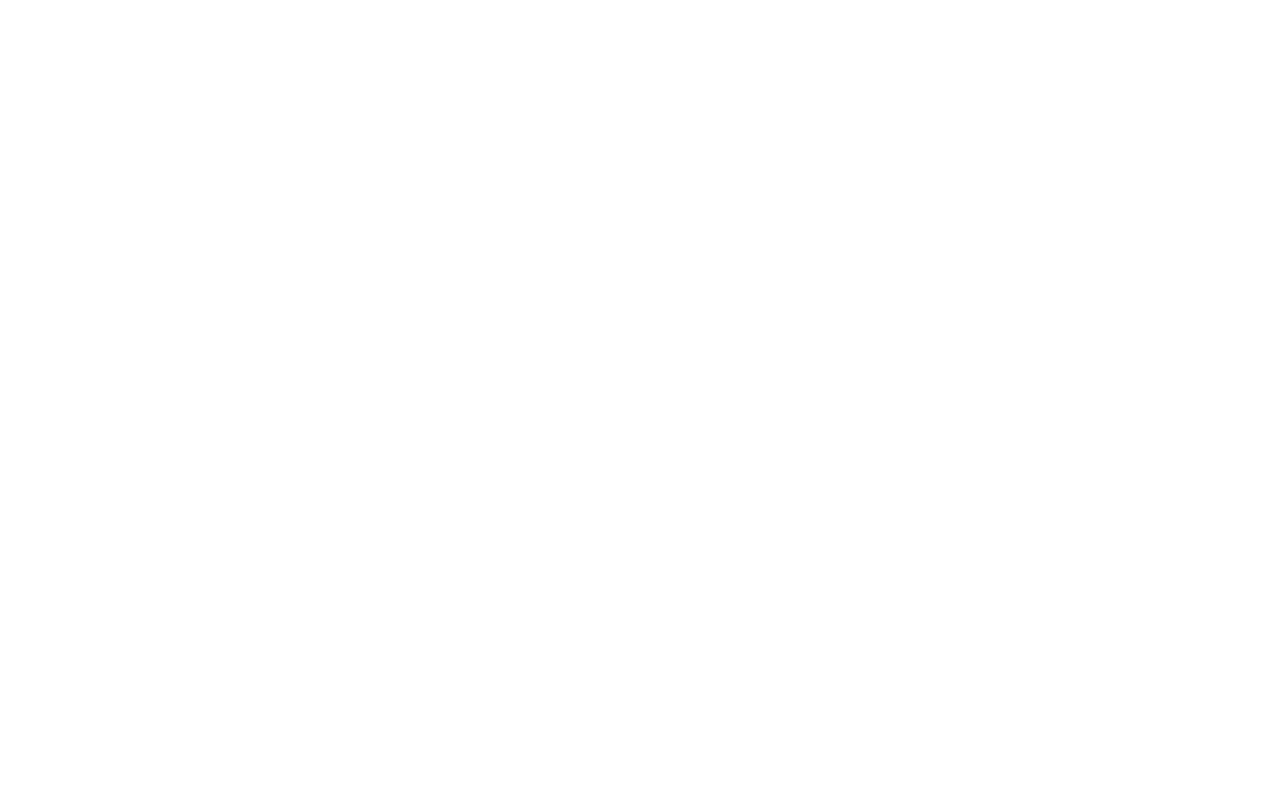
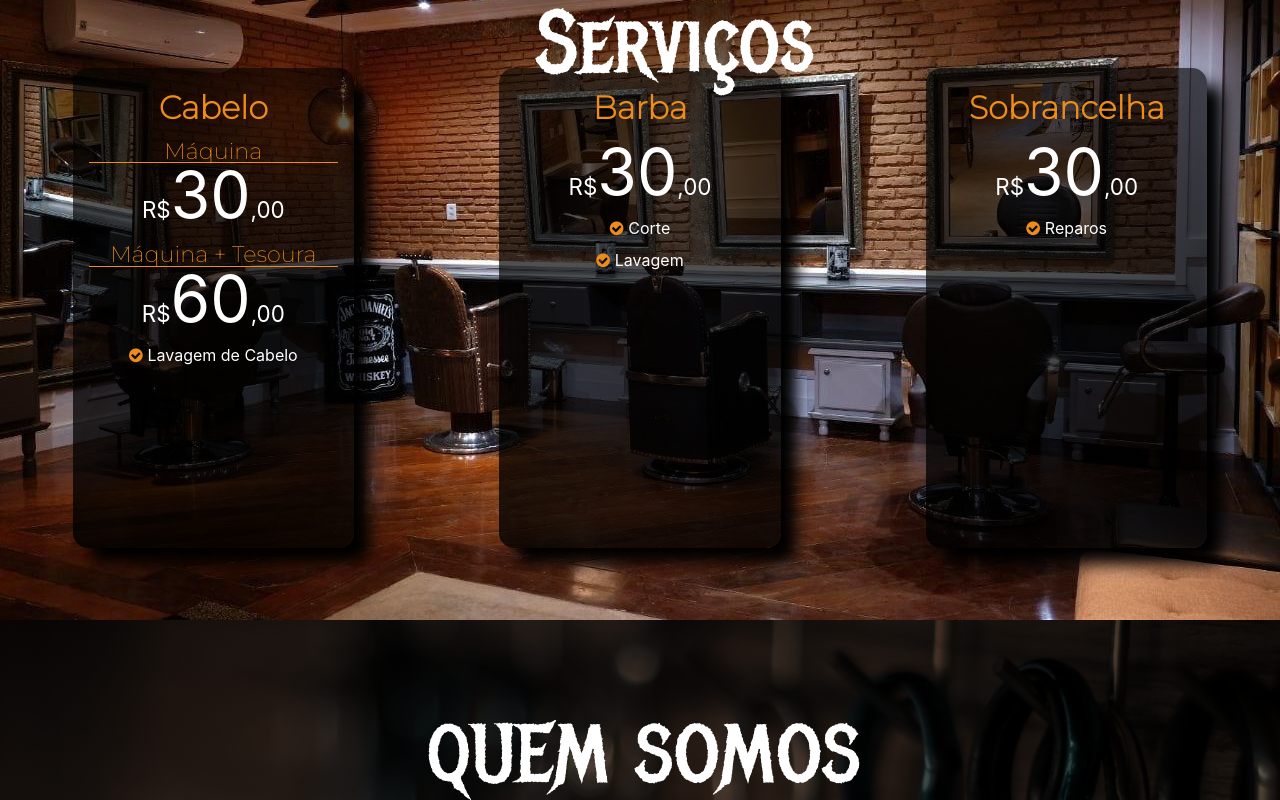
Before and after one commit to Felipediaslc/Barbearia-Strait-Front, a React (Create React App) app: page / in a window 1280 px wide. Shown: the part 980-1780 px from the top of the page. Before the commit the page ends 800 px from the top, so only its background shows below. Built offline with nearby package versions, Linux system fonts and the light colour scheme; a web font is replaced by a local one.

Commit message:
refinamento v.16

```diff
--- a/src/Pages/Homee/Homee.js
+++ b/src/Pages/Homee/Homee.js
@@ -1,9 +1,12 @@
 // import logo from './logo.svg';
 import './Homee.css';
+import '../Servicos/Servicos.css'
+import '../Quem-somos/Quem-somos.css'
 import foto from './imag/logs01.png'
 
 const Homee = () => {
   return (
+    <>
     <section  className='home'   id='home' >
 
     <p className='title-logs' >Seu cabelo e barba molduram  seu rosto,   <br />
@@ -12,6 +15,76 @@
     <p className='sub'>Bora agendar seu horário?</p>
 
 </section>
+<div  className="servicos" id='servicos'>
+        <div className="titulo">Serviços</div>
+    <div className="container">
+    <div className="card">
+        <div className="card-title">
+            <h2>Cabelo</h2>
+            <p id="cabelo-tit">Máquina</p>
+            <p><i>R$</i><span>30</span>,00</p>
+        </div>
+        <div className="card-title" >
+
+         <p id="cabelo-tit">Máquina + Tesoura</p>
+         <p><i >R$</i><span>60</span>,00</p>
+     </div>
+        <div className="card-content" >
+            <ul>
+              <li><i className="fa fa-check-circle"></i>Lavagem de Cabelo</li>
+            </ul>
+
+        </div>
+    </div>
+    <div className="card">
+        <div className="card-title">
+            <h2>Barba</h2>
+            <p><i>R$</i><span>30</span>,00</p>
+        </div>
+        <div className="card-content">
+            <ul>
+                <li><i className="fa fa-check-circle"></i>Corte</li>
+                <li><i className="fa fa-check-circle"></i>Lavagem</li>
+                <li><i ></i></li>
+                <li><i ></i></li>
+                <li><i ></i></li>
+                <li><i></i></li>
+            </ul>
+
+        </div>
+    </div>
+    <div className="card">
+        <div className="card-title">
+            <h2>Sobrancelha</h2>
+            <p ><i >R$</i><span>30</span>,00</p>
+        </div>
+        <div className="card-content">
+            <ul>
+                <li><i className="fa fa-check-circle"></i>Reparos</li>
+                <li><i ></i></li>
+                <li><i ></i></li>
+                <li><i ></i></li>
+                <li><i ></i></li>
+                <li><i ></i></li>
+            </ul>
+
+        </div>
+    </div>
+</div>
+</div>
+<section className='quem-somos' id='quem-somos'>
+    <p  >QUEM SOMOS</p>
+    <pre>Sou Felipe Dias, desenvolvedor Full-Stack Júnior. E esse projeto intgrador, <br />
+         tem o objetivo de dar praticidade ,estreitar a relação entre cliente - empresa  <br />
+          e acesso as informações.  A praticidade de navegar pelas pages, se cadastrar, <br />
+          acessar a page usuário, onde o clinte pode solicitar o seu atendimento e uma listar de<br />
+          agendamento feitos por ele. Esse projeto tem uma otima tecnologia que é React JS,   <br />
+          uma biblioteca JavaScript para criar interfaces de usuárioe e uma boa Api Node JS.<br />
+          A skill usada nesse projeto é o Rect js com seus recursos que seguem o padrão<br />
+          Single Page Applications no Front-End, no Back-End as tecnologias foram Node.js,<br />
+           Express.js, a Orm Prisma, seguindo o padrão MVC (MODEL VIEW CONTROLLER) <br /> </pre>
+    </section>
+    </>
   );
 }
 
--- a/src/Pages/Quem-somos/Quem-somos.css
+++ b/src/Pages/Quem-somos/Quem-somos.css
@@ -1,5 +1,5 @@
 .quem-somos{
-    background: linear-gradient( rgba(0,0, 0, 0.7), rgba(0, 0, 0, 0.2)),url(./imag/pexels-nikolaos-dimou-022.jpg);
+    background: linear-gradient( rgba(0,0, 0, 0.7), rgba(0, 0, 0, 0.6)),url(./imag/pexels-nikolaos-dimou-022.jpg);
     background-size: cover;
     background-repeat: no-repeat;
     width: 100vw;
--- a/src/Pages/Servicos/Servicos.js
+++ b/src/Pages/Servicos/Servicos.js
@@ -2,7 +2,7 @@
 
 function Servicos() {
   return (
-    <div  className="servicos" >
+    <div  className="servicos"  >
         <div className="titulo">Serviços</div>
     <div className="container">
     <div className="card">
--- a/src/Routes.js
+++ b/src/Routes.js
@@ -9,6 +9,7 @@
 import Login from './Pages/Login/Login'
 import Planos from './Pages/Planos/Planos'
 import Agenda from './Pages/Agenda/Agenda'
+
 
 
 
@@ -24,6 +25,7 @@
         <Route  path="/cadastros" element={ <Cadastros /> } />
         <Route  path="/login" element={ <Login /> } />
         <Route  path="/planos" element={ <Planos /> } />
+
       </Routes>
     );
 }
--- a/src/componentes/Menu/Menu.js
+++ b/src/componentes/Menu/Menu.js
@@ -14,8 +14,8 @@
 
               <ul className='menu' role="menu">
                 <li><Link to="/home">Home</Link></li>
+                <li><Link to="/servicos">Serviços</Link></li>
                 <li><Link to="/quemsomos" >Quem Somos</Link></li>
-                <li><Link to="/servicos">Serviços</Link></li>
                 <li><Link to="/galeria">Galeria</Link></li>
                 <li><Link to="/planos">Plano Parceria</Link></li>
                 <li><Link to="/cadastros"><button className='cadastro'  >Cadastre-se</button></Link></li>
```
Also changed, not shown: src/Pages/Agenda/ListAgenda/ListAgenda.js (added, +23 -0 lines).
